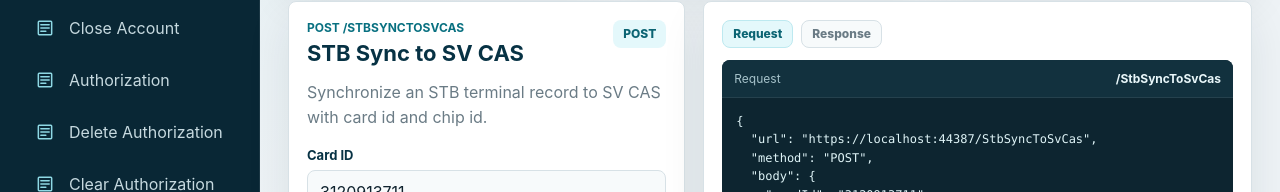
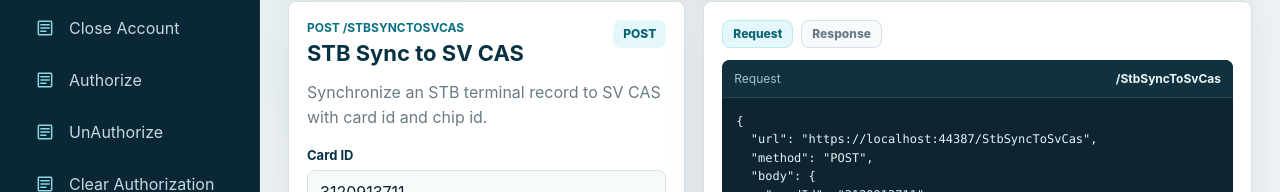
Before and after one commit to notun007/Stb.Web, an Angular app: page / in a window 1280 px wide. Shown: the part 250-442 px from the top of the page. Built offline with nearby package versions, Linux system fonts and the light colour scheme.

Commit message:
endpoint renamed

```diff
--- a/src/app/app.ts
+++ b/src/app/app.ts
@@ -8,11 +8,11 @@ type EndpointKey =
   | 'StbSyncToSvCas'
   | 'OpenAccount'
   | 'CloseAccount'
-  | 'Authorization'
-  | 'UnAuthorizationDeleteAuthorization'
-  | 'ClearAuthorizationOfTerminal'
+  | 'Authorize'
+  | 'UnAuthorize'
+  | 'ClearAuthorization'
   | 'SetTerminalUnactivatedStatus'
-  | 'QueryAuthorizationOfCertainTerminal';
+  | 'QueryAuthorization';
 
 type FieldName = 'cardId' | 'chipId' | 'productId' | 'startTime' | 'endTime';
 type FieldType = 'text' | 'select' | 'datetime-local';
@@ -112,11 +112,11 @@ export class App {
       fields: [this.cardIdField()]
     },
     {
-      key: 'Authorization',
-      label: 'Authorization',
+      key: 'Authorize',
+      label: 'Authorize',
       description: 'Send product authorization with dynamic product, start time, and end time.',
       method: 'POST',
-      path: '/Authorization',
+      path: '/Authorize',
       fields: [
         this.cardIdField(),
         {
@@ -144,11 +144,11 @@ export class App {
       ]
     },
     {
-      key: 'UnAuthorizationDeleteAuthorization',
-      label: 'Delete Authorization',
+      key: 'UnAuthorize',
+      label: 'UnAuthorize',
       description: 'Delete product authorization by product and authorization period.',
       method: 'POST',
-      path: '/UnAuthorizationDeleteAuthorization',
+      path: '/UnAuthorize',
       fields: [
         this.cardIdField(),
         {
@@ -176,11 +176,11 @@ export class App {
       ]
     },
     {
-      key: 'ClearAuthorizationOfTerminal',
+      key: 'ClearAuthorization',
       label: 'Clear Authorization',
       description: 'Clear all authorizations from a terminal using HSCAS manual section 4.4.',
       method: 'POST',
-      path: '/ClearAuthorizationOfTerminal',
+      path: '/ClearAuthorization',
       fields: [this.cardIdField()]
     },
     {
@@ -192,11 +192,11 @@ export class App {
       fields: [this.cardIdField()]
     },
     {
-      key: 'QueryAuthorizationOfCertainTerminal',
+      key: 'QueryAuthorization',
       label: 'Query Authorization',
       description: 'Read current authorization records for a terminal.',
       method: 'POST',
-      path: '/QueryAuthorizationOfCertainTerminal',
+      path: '/QueryAuthorization',
       fields: [this.cardIdField()]
     }
   ];
```
